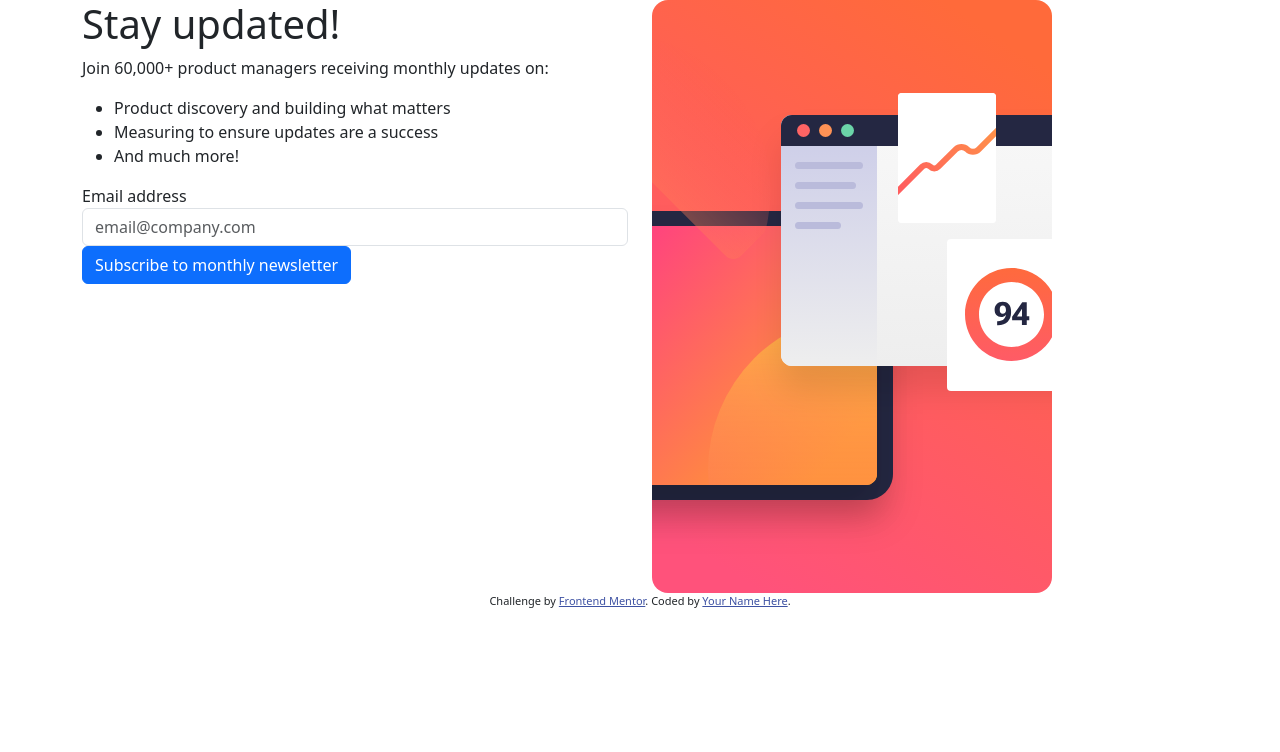
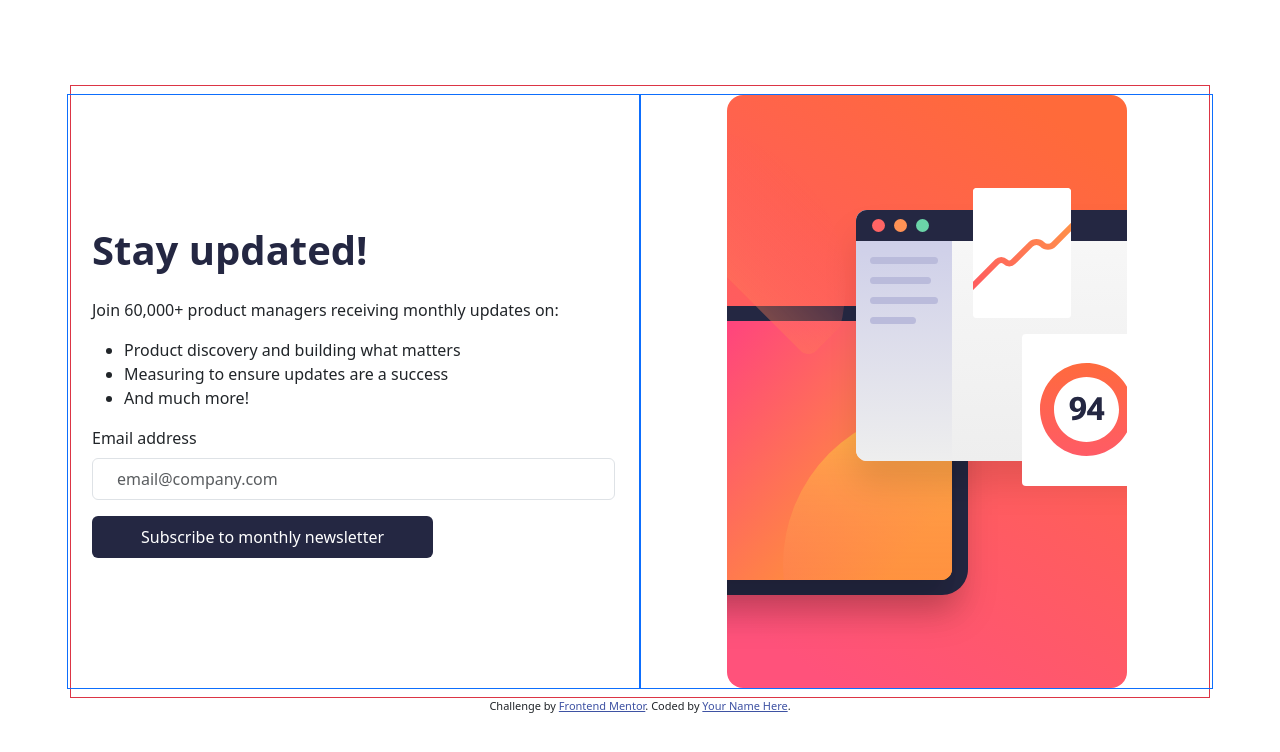
Before and after one commit to Sh13unda/newsletter-signin, a website: page index.html in a window 1280 px wide. Drawn offline with nearby package versions, Linux system fonts and the light colour scheme.

Commit message:
Edited the external stylesheet included the type=text/css. Centered the main element using d-flex on the body. Centered the images using flexbox on the col-12 div. Centered section two using flexbox. Added mb to label and input and also p to input and button. Changed attribution to footer.  body { +    font-family: 'Roboto', sans-serif;      font-size: 16px; +    min-height: 100vh; +} + +.news-header { +    color: hsl(234, 29%, 20%); +    font-weight: 700; +} + +#button { +    color: hsl(0, 0%, 100%); +    font-weight: 400; +    background-color: hsl(234, 29%, 20%);  }

```diff
--- a/index.html
+++ b/index.html
@@ -5,28 +5,30 @@
   <meta name="viewport" content="width=device-width, initial-scale=1.0"> <!-- displays site properly based on user's device -->
 
   <link rel="icon" type="image/png" sizes="32x32" href="./assets/images/favicon-32x32.png">
-  <link rel="stylesheet" href="./styles.css" >
+  <link rel="stylesheet" type="text/css" href="./styles.css" >
   <link rel="stylesheet" href="node_modules/bootstrap/dist/css/bootstrap.min.css" >
   <link href="https://fonts.googleapis.com/css2?family=Roboto:wght@400;700&display=swap" rel="stylesheet">
 
   <title>Frontend Mentor | Newsletter sign-up form with success message</title>
 
 </head>
-<body>
-  <div class="container">
+<body class="d-flex flex-column align-items-center justify-content-center">
+  <main class="container p-md-2 border border-danger">
     <div class="row">
-      <section class="container col-md-6 order-md-2">
+      <section class="container col-md-6 order-md-2 border border-primary">
         <div class="row">
-          <div class="col-12">
+          <div class="col-12 d-flex justify-content-center">
+            <div>
               <img class="img-fluid d-block d-md-none" src="./assets/images/illustration-sign-up-mobile.svg" alt="sign-up image">
               <img class="img-fluid d-none d-md-block" src="./assets/images/illustration-sign-up-desktop.svg" alt="sign-up image">
+            </div>
           </div>
         </div>
       </section>
 
       <!-- Sign-up form start -->
-      <section class="col-md-6 order-md-1">
-        <h1>Stay updated!</h1>
+      <section class="col-md-6 order-md-1 p-4 border border-primary d-flex flex-column justify-content-center">
+        <h1 class="news-header mb-4">Stay updated!</h1>
 
         <p>Join 60,000+ product managers receiving monthly updates on:</p>
 
@@ -38,16 +40,14 @@
 
         <form>
           <div class="form-group">
-            <label for="email">Email address</label>
-            <input class="form-control" type="text" name="email" placeholder="email@company.com">
+            <label class="mb-2" for="email">Email address</label>
+            <input class="mb-3 px-4 py-2 form-control" type="text" name="email" placeholder="email@company.com">
           </div>
 
-          <button class="btn btn-primary" type="submit" >Subscribe to monthly newsletter</button>
+          <button class="btn px-5 py-2" id="button" type="submit" >Subscribe to monthly newsletter</button>
         </form>
       </section>
     </div>
-  </div>
-
     <!-- Sign-up form end -->
 
     <!-- Success message start -->
@@ -60,10 +60,11 @@
       Dismiss message
     </section>
     <!-- Success message end -->
+  </main>
 
-  <div class="attribution">
+  <footer class="attribution">
     Challenge by <a href="https://www.frontendmentor.io?ref=challenge" target="_blank">Frontend Mentor</a>.
     Coded by <a href="#">Your Name Here</a>.
-  </div>
+  </footer>
 </body>
 </html>
--- a/styles.css
+++ b/styles.css
@@ -5,7 +5,20 @@
 }
 
 body {
+    font-family: 'Roboto', sans-serif;
     font-size: 16px;
+    min-height: 100vh;
+}
+
+.news-header {
+    color: hsl(234, 29%, 20%);
+    font-weight: 700;
+}
+
+#button {
+    color: hsl(0, 0%, 100%);
+    font-weight: 400;
+    background-color: hsl(234, 29%, 20%);
 }
 
 .attribution {
```
Lines whose indentation alone changed are shown as unchanged.
